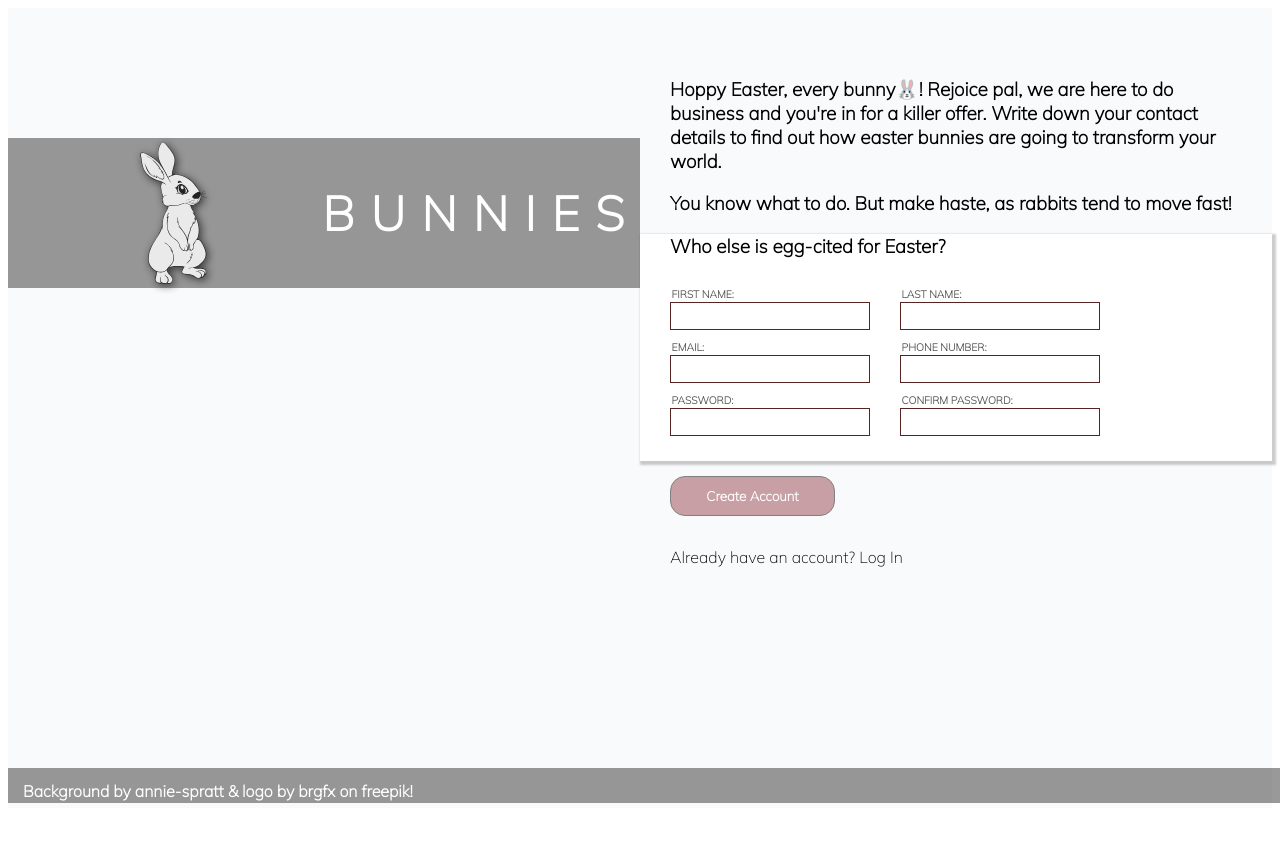
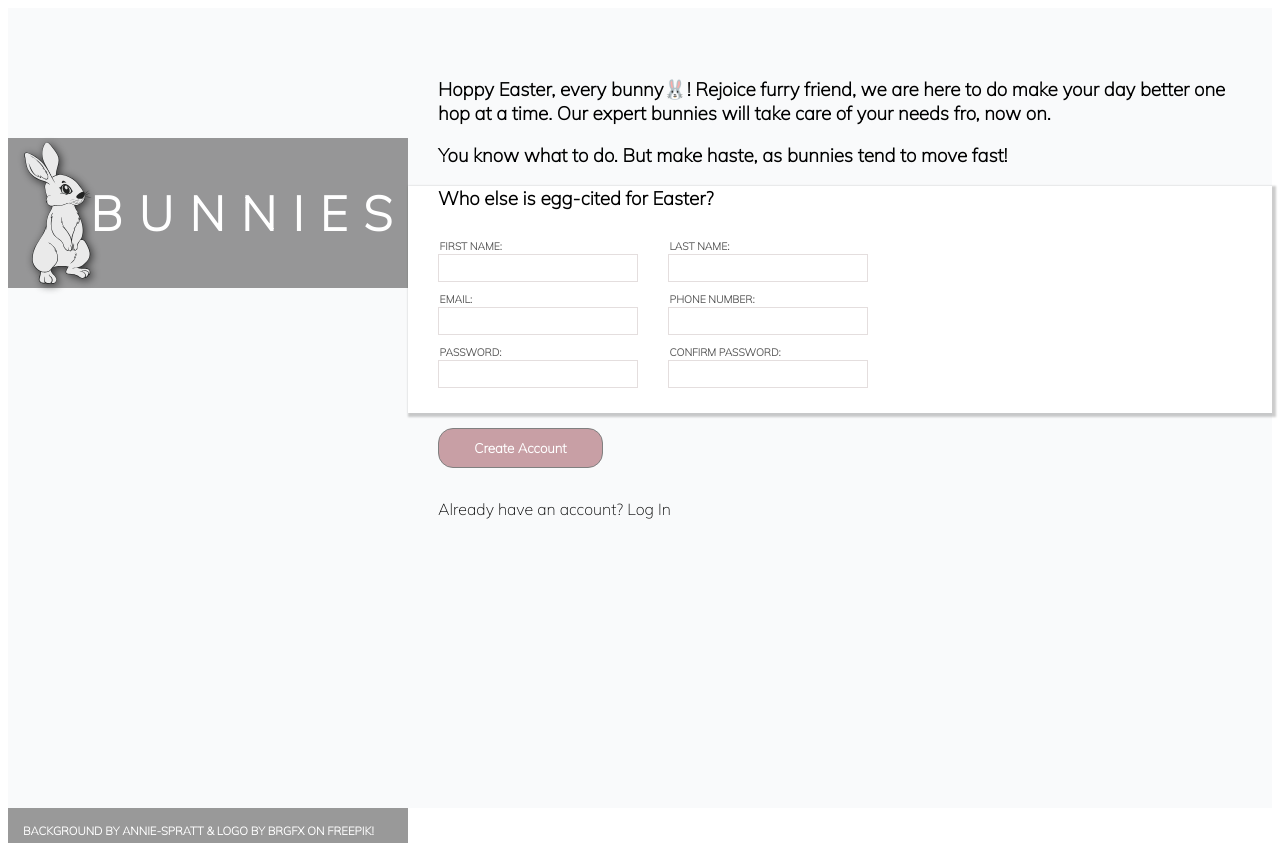
Before and after one commit to ambrosiasteraceae/intermediate-css, a plain HTML site: page index.html in a window 1280 px wide. Shown: the top 843 px of the page. Before the commit the page ends 816 px from the top, so only its background shows below. Drawn offline with Linux system fonts and the light colour scheme.

Commit message:
Position credit footer & fix image width
Known issues:\n does not flex properly,\n the background div is not aligned to the starting top margin of the form,\n credits are manually nudges to be as close as possible to border, not defined in a smarter way.

```diff
--- a/forms-logic.js
+++ b/forms-logic.js
@@ -0,0 +1,2 @@
+credits = document.querySelector(".credits")
+credits.innerText = `${credits.innerText.toUpperCase()}`
--- a/index.html
+++ b/index.html
@@ -23,8 +23,8 @@
     </div>
 <div class="form-content">
 
-<h3>Hoppy Easter, every bunny🐰! Rejoice pal, we are here to do business and you're in for a killer offer. Write down your contact details to find out how easter bunnies are going to transform your world.</h3>
-<h3>    You know what to do. But make haste, as rabbits tend to move fast! </h3>
+<h3>Hoppy Easter, every bunny🐰! Rejoice furry friend, we are here to do make your day better one hop at a time. Our expert bunnies will take care of your needs fro, now on.</h3>
+<h3>    You know what to do. But make haste, as bunnies tend to move fast! </h3>
 <form action="">
 <h3><strong>Who else is egg-cited for Easter?</strong></h3>
   <div class="label-input-container">
@@ -54,6 +54,6 @@
 </div>
 </div>
 
-
+<script src="forms-logic.js"></script>
 </body>
 </html>
--- a/styles.css
+++ b/styles.css
@@ -3,7 +3,7 @@
   /* --left-width: 450px; */
   --main-font:"Mulish";
   --padding:30px;
-  --image-width:max(40%vh, 350px)
+  /* --image-width: max(50%vh, 750px); */
   }
 
 
@@ -31,11 +31,16 @@ body{
 
 .image-content {
   /* border:1px solid blue; */
-  flex:1;
-  display: flex;
+  /* flex:1;
+  display: flex;  */
+  flex: 0 0 auto;
+  /* padding:var(--padding); */
+
   flex-direction: column;
-  /* width:var(--left-width); */
+  /* width:300p */
+  width:50vh;
   background-image: url("annie-spratt--KKLWDAgj2Q-unsplash.jpg");
+  /* height:430px; */
   /* background-repeat: repeat-y; */
   background-size: cover;
 
@@ -53,6 +58,7 @@ body{
 .background {
   /* display:flex; */
   /* border: 1px solid red; */
+
   position: relative;
   top: 130px;
   height:150px;
@@ -66,10 +72,11 @@ body{
 
 .footer{
 
-  position: absolute;
+  position: relative;
   /* width:max-content; */
-  bottom:5px;
-  width:100%;
+  top:650px;
+
+  /* width:100%; */
   /* top:150px; */
   /* left:10px; */
 
@@ -86,6 +93,7 @@ body{
   font-weight: 900;
   height:5px;
   padding:5px;
+  font-size:.71em;
 
   /* width:100%; */
   background-color: rgba(0, 0, 0, 0.4),
@@ -98,6 +106,7 @@ text-align: end;
 text-decoration: solid;
 justify-content: end;
 /* align-items: center; */
+ /* padding:var(--padding); */
 font-weight: 700;
 font-size: 3rem;
 letter-spacing: 16px;
@@ -113,6 +122,7 @@ color:white;
   height:100%;
   left:-150px ;
   top:-0px;
+   /* padding:var(--padding); */
 
   opacity:0.80;
 
@@ -163,7 +173,7 @@ input {
   /* border-radius:10px; */
   align-content: end;
   text-align: start;
-  border: 1px solid rgb(87, 36, 36);
+  border: 1px solid rgba(205, 193, 193, 0.538);
 }
 input:focus{
   border-color:royalblue;
```
